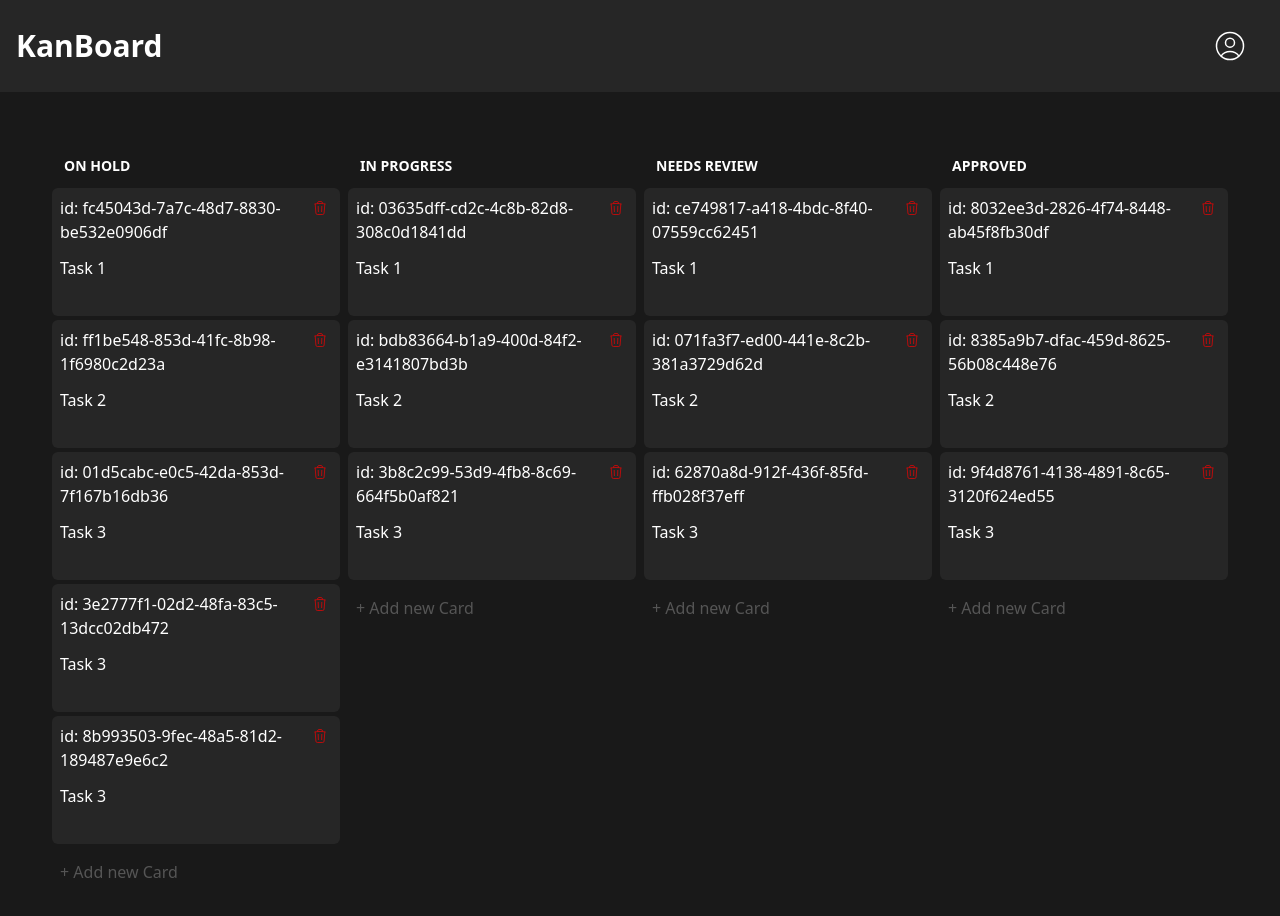
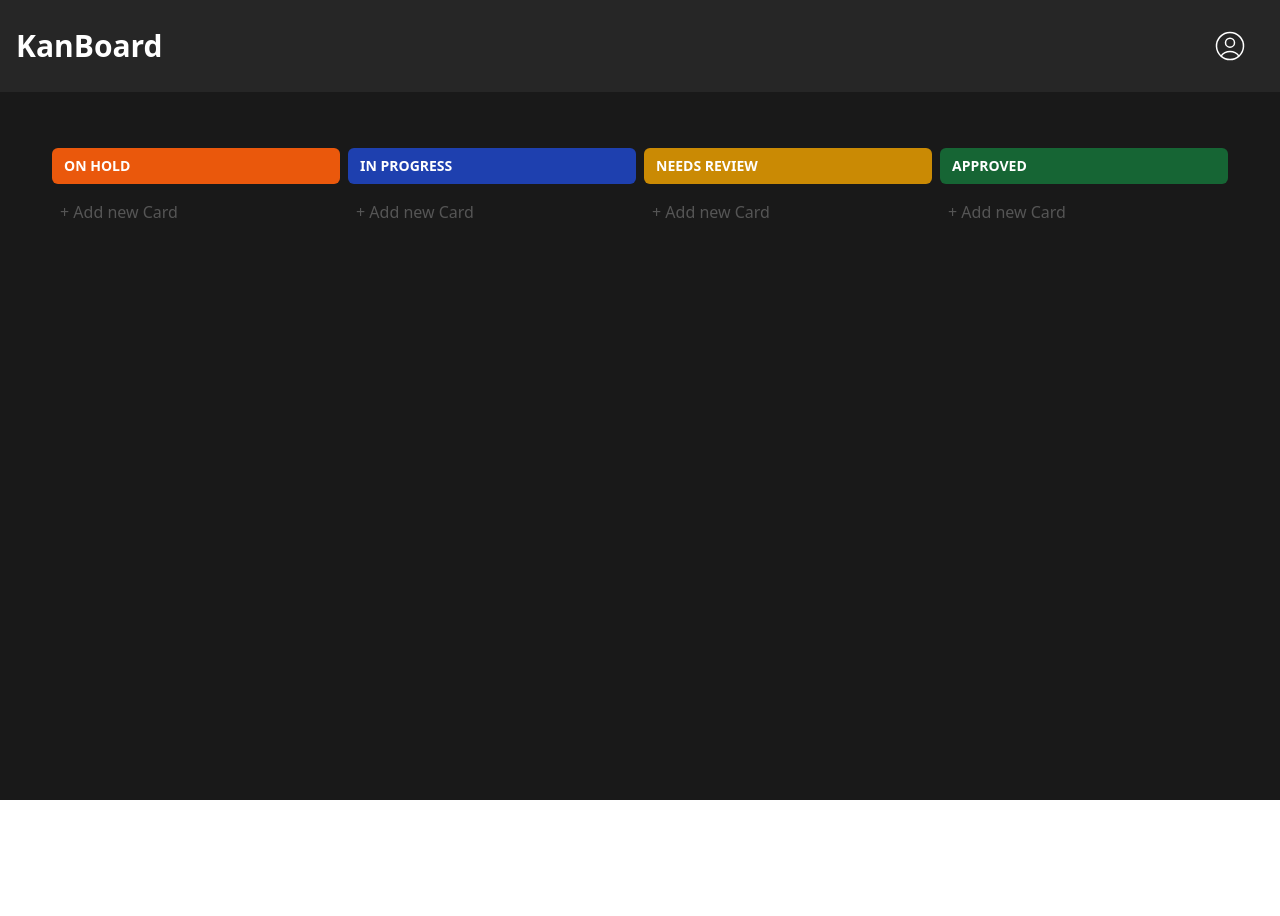
Before and after one commit to SKom2/nuxt-kanban, a Nuxt app: page /board in a window 1280 px wide. Shown: the top 916 px of the page. After the commit the page ends 800 px from the top, so only its background shows below. Built offline with nearby package versions, Linux system fonts and the light colour scheme.

Commit message:
feat: adding and removing tasks, it`s saving in localstorage

```diff
--- a/components/Main.vue
+++ b/components/Main.vue
@@ -1,17 +1,11 @@
 <script>
 import { ref, defineComponent } from 'vue';
-import { tables } from '../data/tables.js';
-import Tables from '../components/Tables.vue';
+import Table from './Tables.vue';
 
 export default defineComponent({
   name: "Main",
   components: {
-    Tables
-  },
-  setup() {
-    const tablesRef = ref(tables);
-
-    return { tables: tablesRef.value };
+    Table
   }
 });
 </script>
@@ -21,7 +15,7 @@ export default defineComponent({
     <div class="flex flex-col h-full overflow-x-scroll">
       <div class="flex-1 px-4 mx-auto my-14">
         <div class="inline-flex h-full gap-2">
-          <Tables :tablesProp="tables" />
+          <Table />
         </div>
       </div>
     </div>
--- a/components/Tables.vue
+++ b/components/Tables.vue
@@ -1,34 +1,89 @@
 <script lang="ts">
-import {defineComponent, ref} from 'vue'
+import {defineComponent, ref, onMounted} from 'vue'
 import Tasks from '../components/Tasks.vue';
+import { v4 as uuidv4 } from 'uuid';
+import {useTablesStore} from "~/stores/TablesStore";
 
 export default defineComponent({
   name: "Tables",
   components: {
     Tasks
   },
-  props: {
-    tablesProp: {
-      type: Array,
-      required: true,
-    },
+  data(){
+    return{
+      content: 'mario'
+    }
   },
+  setup(){
 
-  setup(props){
-    const tables = ref(props.tablesProp)
+    onMounted(() => {
+      const storedTables = localStorage.getItem('tables')
+      if (storedTables) {
+        tableStore.tables = JSON.parse(storedTables);
+      }
+    })
 
-    return {tables}
+    const tableStore = useTablesStore()
+    const textareaNameRef = ref()
+
+    const showForm = async (tableId: String) => {
+      tableStore.toggleFormState(tableId)
+      await nextTick()
+      textareaNameRef.value[0].focus()
+    }
+
+    const onSubmit = async (tableId: String, content: String) => {
+      const newTask = {
+        id: Date.now(),
+        content
+      }
+
+      tableStore.onSubmit(tableId, newTask)
+      tableStore.toggleFormState(tableId)
+      localStorage.setItem('tables', JSON.stringify(tableStore.tables))
+    };
+
+    return {tableStore, textareaNameRef, showForm, onSubmit}
   }
 })
+
 </script>
 
 <template>
-  <article class="w-72 flex flex-col rounded-md gap-1" v-for="table in tables" :key="table.id">
-    <div :class="table.color + ' px-3 py-2 rounded-md'">
+  <article class="w-72 flex flex-col rounded-md gap-1" v-for="table in tableStore.tables" :key="table.id">
+    <div :class="{[table.color]: true, 'px-3': true, 'py-2': true, 'rounded-md': true}">
       <h3 class="text-sm font-semibold text-white uppercase">{{ table.name }}</h3>
     </div>
-    <Tasks :tasksProp="table.tasks" />
-    <button class="text-[#555555] w-full p-2 hover:bg-[#262626] text-left rounded-md transition ease-in-out duration-300 cursor-pointer" @click="addNewTask(table.id)">
+    <Tasks :table="table" />
+    <form
+        @submit.prevent="onSubmit(table.id, textareaNameRef[0].value)"
+        v-if="table.isShowingForm"
+        class="p-3 bg-[#262626] rounded-md">
+      <textarea
+          ref="textareaNameRef"
+          v-model="content"
+          class="block text-white w-full pt-2 pl-2 text-sm rounded-md bg-[#191919] border-gray-300 shadow-sm focus:border-gray-300"
+          rows="4"
+          placeholder="Enter something..."
+      ></textarea>
+      <div class="mt-3 flex justify-between">
+        <button
+            type="submit"
+            class="px-4 py-2 text-sm font-medium text-white bg-blue-800 hover:bg-blue-700 rounded-md shadow-sm focus:ring-2 focus:ring-offset-2 transition ease-in-out duration-100">
+          Add Task
+        </button>
+        <button
+            type="button"
+            @click=" tableStore.toggleFormState(table.id)"
+            class="px-4 py-2 text-sm font-medium text-white bg-red-800 hover:bg-red-700 rounded-md shadow-sm focus:ring-2 focus:ring-offset-2 transition ease-in-out duration-100">
+          Cancel
+        </button>
+      </div>
+    </form>
+    <button
+        v-if="!table.isShowingForm"
+        @click="showForm(table.id)"
+        class="text-[#555555] w-full p-2 hover:bg-[#262626] text-left rounded-md transition ease-in-out duration-300 cursor-pointer">
         <span>
           + Add new Card
         </span>
--- a/components/Tasks.vue
+++ b/components/Tasks.vue
@@ -1,30 +1,36 @@
 <script lang="ts">
 import {defineComponent} from 'vue'
+import {useTablesStore} from "~/stores/TablesStore";
 
 export default defineComponent({
   name: "Task",
   props: {
-    tasksProp: {
-      type: Array,
+    table: {
+      type: Object,
       required: true,
     },
   },
   setup(props){
-    const tasks = ref(props.tasksProp)
+    const tableStore = useTablesStore()
 
-    return {tasks}
+    const deleteTask = (tableId: String, taskId: String) => {
+      tableStore.onDeleteTask(tableId, taskId)
+      localStorage.setItem('tables', JSON.stringify(tableStore.tables))
+    }
+
+    return {table: props.table, deleteTask}
   }
 })
 </script>
 
 <template>
-  <ul class="mb-1 flex flex-col gap-1">
-    <li class="h-32 bg-[#262626] cursor-pointer p-2 text-white rounded-md hover:bg-[#2F2F2F] transition-bg ease-in-out duration-100"  v-for="task in tasks" :key="task.id">
+  <ul class="flex flex-col gap-1">
+    <li class="h-32 bg-[#262626] cursor-pointer p-2 text-white rounded-md hover:bg-[#2F2F2F] transition-bg ease-in-out duration-100"  v-for="task in table.tasks" :key="task.id">
       <div class="flex justify-between items-start ">
                         <span class="">
                           id: {{ task.id }}
                         </span>
-        <button class="p-1 hover:bg-red-500/50 rounded-md transition ease-in-out duration-300" @click="onDeleteButtonClick(task.id)">
+        <button @click="deleteTask(table.id, task.id)" class="p-1 hover:bg-red-500/50 rounded-md transition ease-in-out duration-300">
           <svg class="w-4" xmlns="http://www.w3.org/2000/svg" fill="none" viewBox="0 0 24 24" strokeWidth={1.5} stroke="red">
             <path strokeLinecap="round" strokeLinejoin="round" d="m14.74 9-.346 9m-4.788 0L9.26 9m9.968-3.21c.342.052.682.107 1.022.166m-1.022-.165L18.16 19.673a2.25 2.25 0 0 1-2.244 2.077H8.084a2.25 2.25 0 0 1-2.244-2.077L4.772 5.79m14.456 0a48.108 48.108 0 0 0-3.478-.397m-12 .562c.34-.059.68-.114 1.022-.165m0 0a48.11 48.11 0 0 1 3.478-.397m7.5 0v-.916c0-1.18-.91-2.164-2.09-2.201a51.964 51.964 0 0 0-3.32 0c-1.18.037-2.09 1.022-2.09 2.201v.916m7.5 0a48.667 48.667 0 0 0-7.5 0" />
           </svg>
--- a/data/tables.js
+++ /dev/null
@@ -1,88 +0,0 @@
-import { v4 as uuidv4 } from 'uuid';
-
-export const tables = [
-    {
-        id: uuidv4(),
-        name: 'On hold',
-        color: 'bg-orange-600',
-        tasks: [
-            {
-                id: uuidv4(),
-                content: 'Task 1'
-            },
-            {
-                id: uuidv4(),
-                content: 'Task 2'
-            },
-            {
-                id: uuidv4(),
-                content: 'Task 3'
-            },
-            {
-                id: uuidv4(),
-                content: 'Task 3'
-            },
-            {
-                id: uuidv4(),
-                content: 'Task 3'
-            },
-        ]
-    },
-    {
-        id: uuidv4(),
-        name: 'In progress',
-        color: 'bg-blue-800',
-        tasks: [
-            {
-                id: uuidv4(),
-                content: 'Task 1'
-            },
-            {
-                id: uuidv4(),
-                content: 'Task 2'
-            },
-            {
-                id: uuidv4(),
-                content: 'Task 3'
-            }
-        ]
-    },
-    {
-        id: uuidv4(),
-        name: 'Needs review',
-        color: 'bg-yellow-600',
-        tasks: [
-            {
-                id: uuidv4(),
-                content: 'Task 1'
-            },
-            {
-                id: uuidv4(),
-                content: 'Task 2'
-            },
-            {
-                id: uuidv4(),
-                content: 'Task 3'
-            }
-        ]
-    },
-    {
-        id: uuidv4(),
-        name: 'Approved',
-        color: 'bg-green-800',
-        tasks: [
-            {
-                id: uuidv4(),
-                content: 'Task 1'
-            },
-            {
-                id: uuidv4(),
-                content: 'Task 2'
-            },
-            {
-                id: uuidv4(),
-                content: 'Task 3'
-            }
-        ]
-    }
-]
--- a/nuxt.config.ts
+++ b/nuxt.config.ts
@@ -1,7 +1,10 @@
 // https://nuxt.com/docs/api/configuration/nuxt-config
 export default defineNuxtConfig({
   devtools: { enabled: false },
-  modules: ['@nuxtjs/tailwindcss'],
+  modules: [
+      '@nuxtjs/tailwindcss',
+      "@pinia/nuxt"
+  ],
   css: ['~/assets/css/tailwind.css'],
   postcss: {
     plugins: {
--- a/package.json
+++ b/package.json
@@ -10,7 +10,10 @@
     "postinstall": "nuxt prepare"
   },
   "dependencies": {
+    "@heroicons/vue": "^2.1.1",
+    "@pinia/nuxt": "^0.5.1",
     "nuxt": "^3.10.2",
+    "pinia": "^2.1.7",
     "uuid": "^9.0.1",
     "vue": "^3.4.19",
     "vue-router": "^4.2.5"
--- /dev/null
+++ b/stores/TablesStore.js
@@ -0,0 +1,67 @@
+import { defineStore } from 'pinia';
+
+export const useTablesStore = defineStore('tableStore', {
+    state: () => ({
+        tables: [
+            {
+                id: Date.now(),
+                name: 'On hold',
+                color: 'bg-orange-600',
+                isShowingForm: false,
+                tasks: []
+            },
+            {
+                id: Date.now(),
+                name: 'In progress',
+                color: 'bg-blue-800',
+                isShowingForm: false,
+                tasks: []
+            },
+            {
+                id: Date.now(),
+                name: 'Needs review',
+                color: "bg-yellow-600",
+                isShowingForm: false,
+                tasks: []
+            },
+            {
+                id: Date.now(),
+                name: 'Approved',
+                color: 'bg-green-800',
+                isShowingForm: false,
+                tasks: []
+            }
+        ]
+    }),
+    actions: {
+        toggleFormState(tableId){
+            const table = this.tables.find(table => table.id === tableId)
+            if (!table) return;
+            if (table.isShowingForm === undefined){
+                this.$patch(() => {
+                    table.isShowingForm = false;
+                })
+            } else {
+                this.$patch(() => {
+                    table.isShowingForm = !table.isShowingForm;
+                })
+            }
+        },
+        onSubmit(tableId, task){
+            const tableIndex = this.tables.findIndex(table => table.id === tableId)
+            if (tableIndex === -1) return;
+            console.log(task)
+            this.tables[tableIndex].tasks.push(task)
+            console.log(this.tables[tableIndex].tasks)
+        },
+        onDeleteTask(tableId, taskId) {
+            const tableIndex = this.tables.findIndex(table => table.id === tableId);
+            if (tableIndex === -1) return;
+
+            const taskIndex = this.tables[tableIndex].tasks.findIndex(task => task.id === taskId);
+            if (taskIndex === -1) return;
+
+            this.tables[tableIndex].tasks.splice(taskIndex, 1);
+        }
+    }
+})
--- a/tailwind.config.ts
+++ b/tailwind.config.ts
@@ -5,6 +5,7 @@ module.exports = {
         "./layouts/**/*.vue",
         "./pages/**/*.vue",
         "./plugins/**/*.{js,ts}",
+        "./stores/**/*.{js,ts}",
         "./app.vue",
         "./error.vue",
     ],
```
Also changed, not shown: 1 other file (tests, documents, lock files or other folders).
